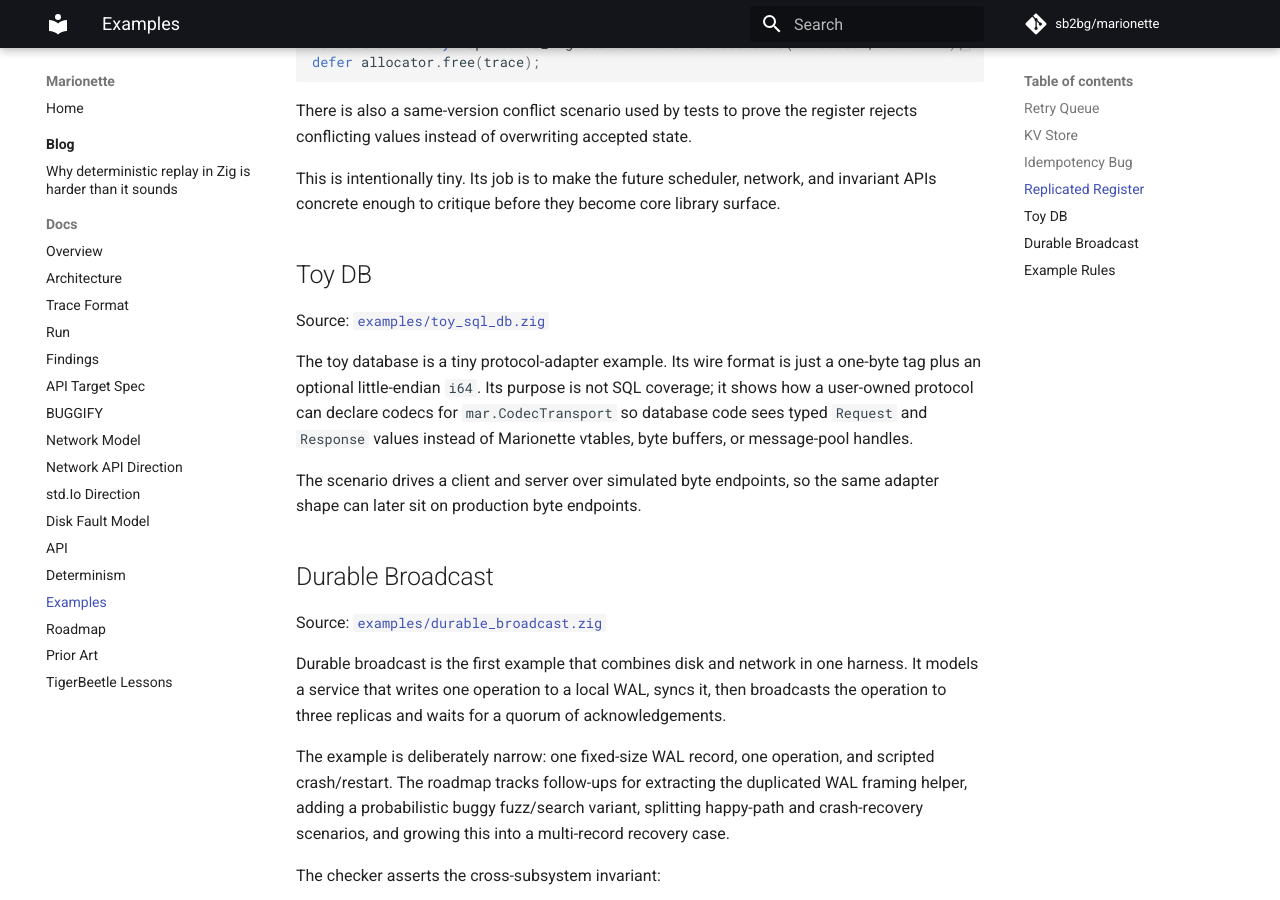
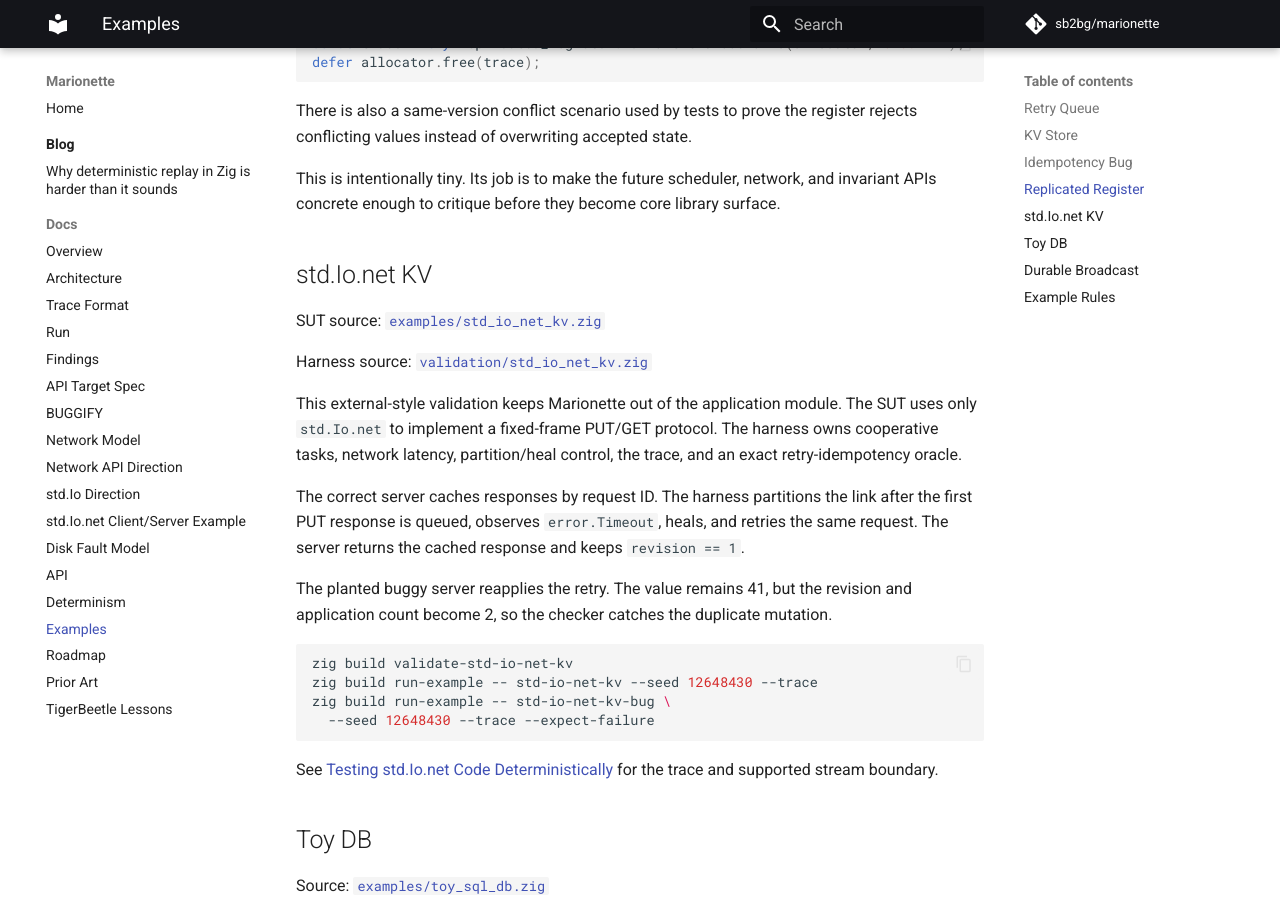
Before and after one commit to sb2bg/marionette, an MkDocs documentation site: the page built from docs/examples.md, in a window 1280 px wide and 900 px high, scrolled down 3766 px. Built offline with MkDocs 1.6.1 and Material for MkDocs 9.7.7, drawn with Linux system fonts in a browser that asks for light colours; comment, search, counter and statistics services are not loaded.

Commit message:
Document std Io net KV validation

````diff
--- a/docs/examples.md
+++ b/docs/examples.md
@@ -186,6 +186,38 @@ This is intentionally tiny. Its job is to make the future scheduler, network,
 and invariant APIs concrete enough to critique before they become core library
 surface.
 
+## std.Io.net KV
+
+SUT source:
+[`examples/std_io_net_kv.zig`](https://github.com/sb2bg/marionette/blob/main/examples/std_io_net_kv.zig)
+
+Harness source:
+[`validation/std_io_net_kv.zig`](https://github.com/sb2bg/marionette/blob/main/validation/std_io_net_kv.zig)
+
+This external-style validation keeps Marionette out of the application module.
+The SUT uses only `std.Io.net` to implement a fixed-frame PUT/GET protocol. The
+harness owns cooperative tasks, network latency, partition/heal control, the
+trace, and an exact retry-idempotency oracle.
+
+The correct server caches responses by request ID. The harness partitions the
+link after the first PUT response is queued, observes `error.Timeout`, heals,
+and retries the same request. The server returns the cached response and keeps
+`revision == 1`.
+
+The planted buggy server reapplies the retry. The value remains 41, but the
+revision and application count become 2, so the checker catches the duplicate
+mutation.
+
+```sh
+zig build validate-std-io-net-kv
+zig build run-example -- std-io-net-kv --seed 12648430 --trace
+zig build run-example -- std-io-net-kv-bug \
+  --seed 12648430 --trace --expect-failure
+```
+
+See [Testing std.Io.net Code Deterministically](std-io-net-example.md) for the
+trace and supported stream boundary.
+
 ## Toy DB
 
 Source: [`examples/toy_sql_db.zig`](https://github.com/sb2bg/marionette/blob/main/examples/toy_sql_db.zig)
--- a/mkdocs.yml
+++ b/mkdocs.yml
@@ -39,6 +39,7 @@ nav:
       - Network Model: network.md
       - Network API Direction: network-api.md
       - std.Io Direction: std-io-direction.md
+      - std.Io.net Client/Server Example: std-io-net-example.md
       - Disk Fault Model: disk-fault-model.md
       - API: api.md
       - Determinism: determinism.md
````
Also changed, not shown: docs/std-io-net-example.md (added, +143 -0 lines).
